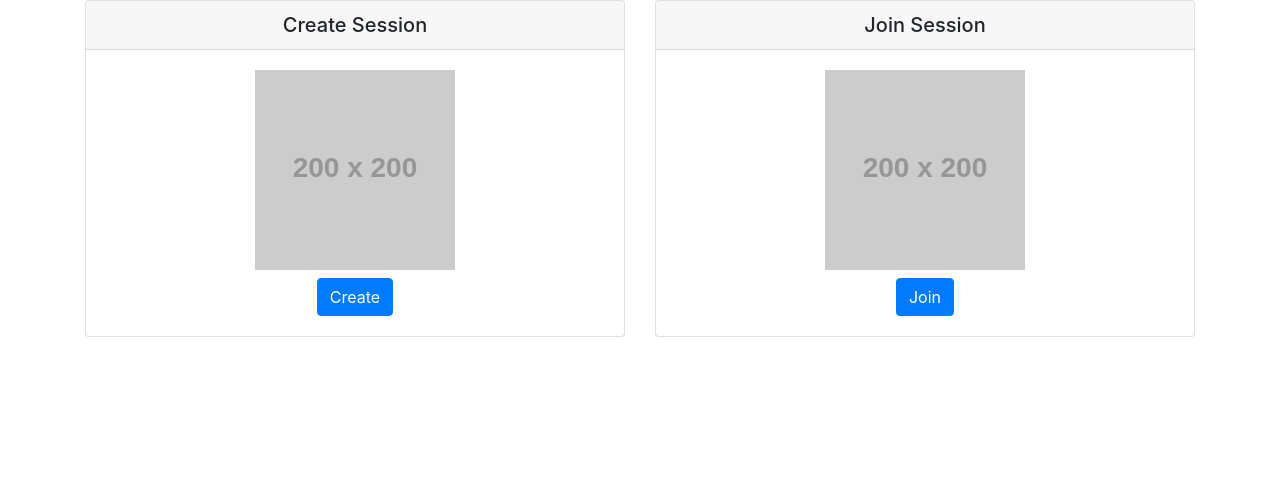
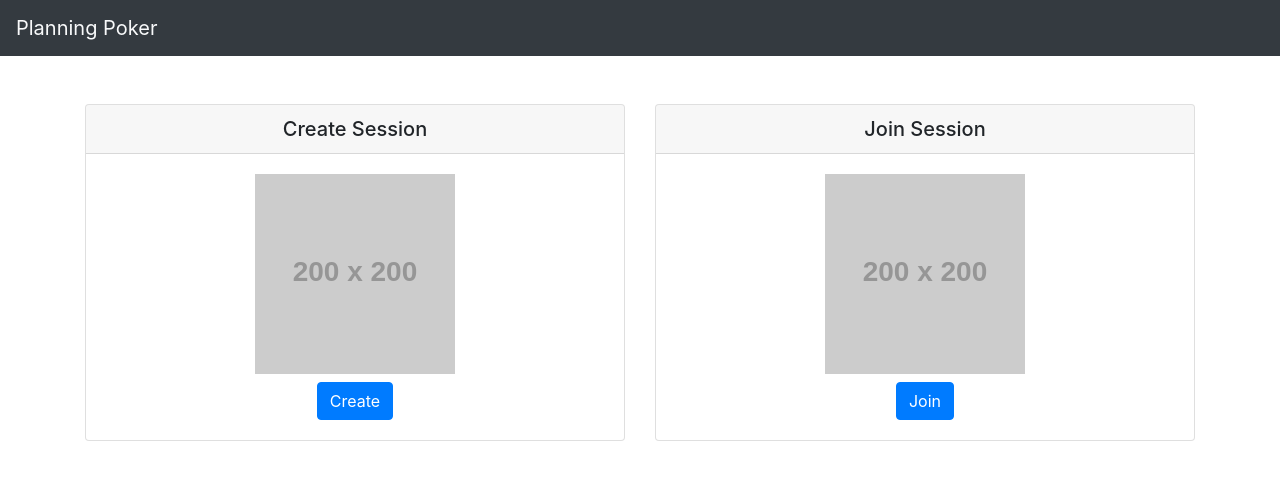
Before and after one commit to ahsan-bilal-786/poker, a React (Create React App) app in the folder poker-fe/: page / in a window 1280 px wide. Shown: the top 480 px of the page. Built offline with nearby package versions, Linux system fonts and the light colour scheme.

Commit message:
migrating session selection to stateless component

```diff
--- a/poker-fe/src/pages/SessionSelection/index.jsx
+++ b/poker-fe/src/pages/SessionSelection/index.jsx
@@ -1,5 +1,5 @@
 import React, { Component } from "react";
-import { Card, Button, Container, Row, Col } from "react-bootstrap";
+import { Card, Button, Container, Row, Col, Navbar } from "react-bootstrap";
 
 const CreateSessionCard = () => {
   return (
@@ -31,11 +31,17 @@ const JoinSessionCard = () => {
   );
 };
 
-class SessionSelection extends Component {
-  render() {
-    return (
+const SessionSelection = () => {
+  return (
+    <>
+      <Navbar bg='dark' expand='lg'>
+        <Navbar.Brand href='/' className='text-light'>
+          Planning Poker
+        </Navbar.Brand>
+        <Navbar.Toggle aria-controls='basic-navbar-nav' />
+      </Navbar>
       <Container className='h-100'>
-        <Row className='align-items-center h-100'>
+        <Row className='align-items-center h-100 mt-5'>
           <Col sm='6'>
             <CreateSessionCard />
           </Col>
@@ -44,8 +50,8 @@ class SessionSelection extends Component {
           </Col>
         </Row>
       </Container>
-    );
-  }
-}
+    </>
+  );
+};
 
 export default SessionSelection;
```
